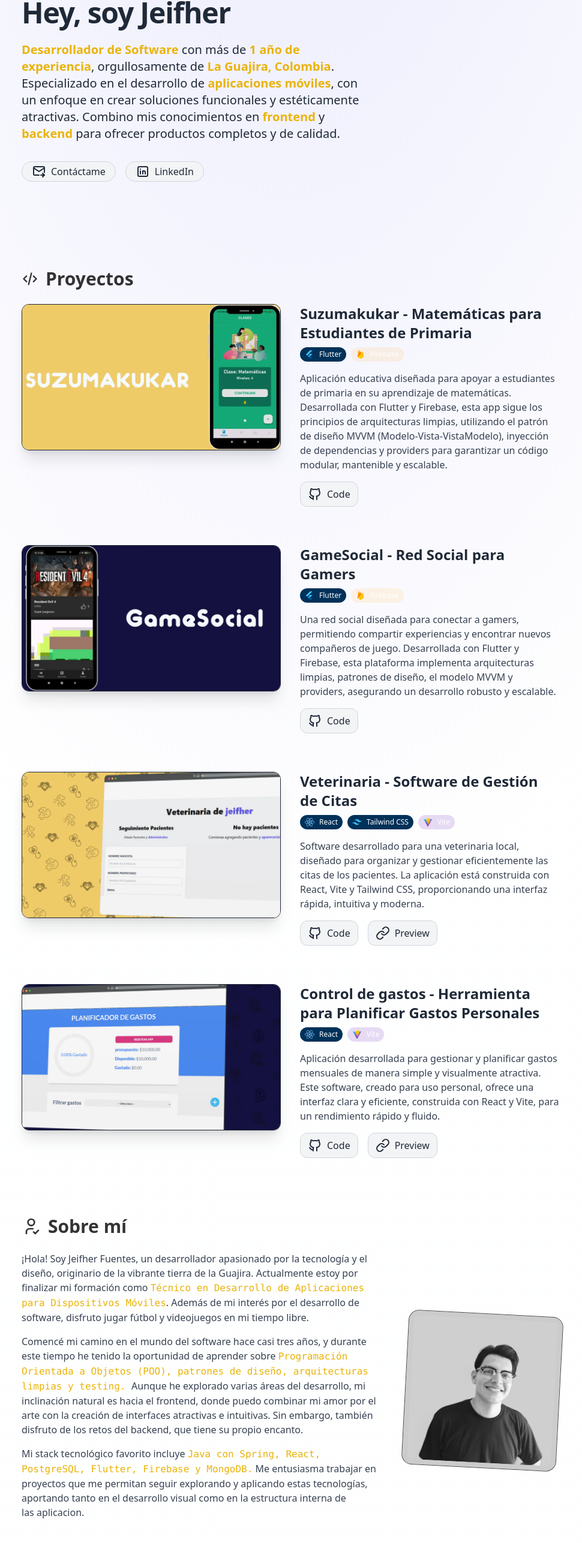
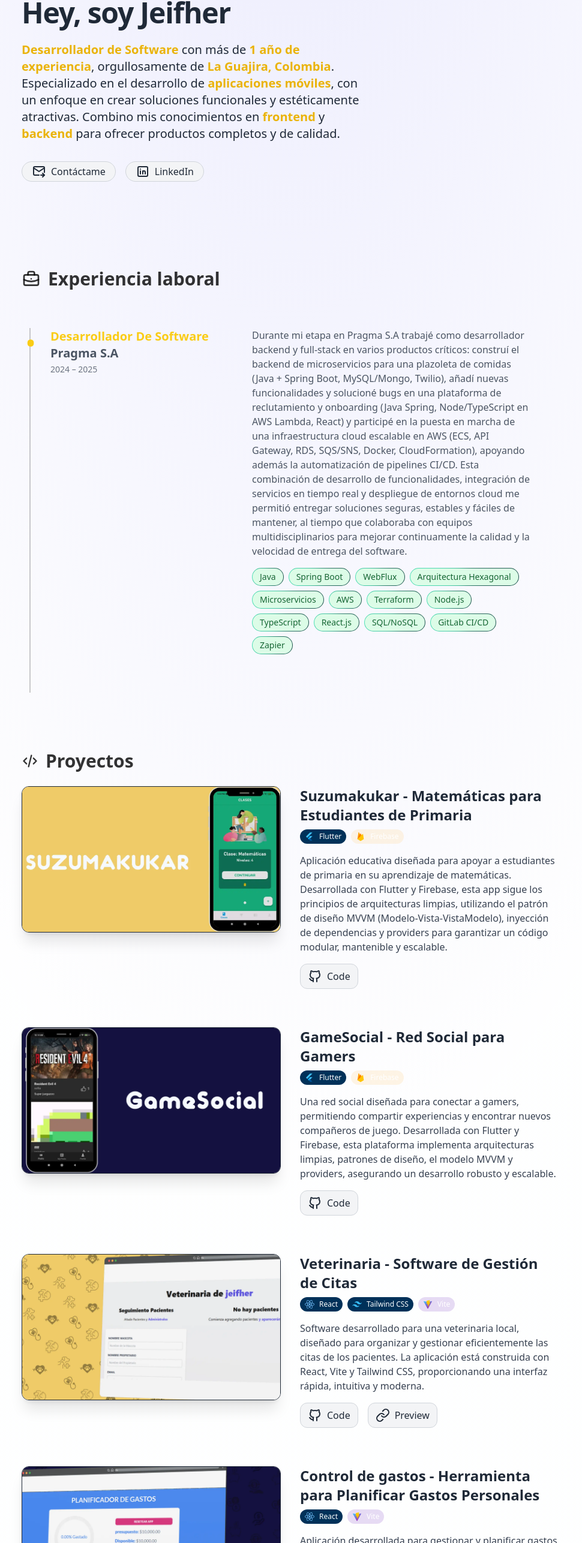
Before and after one commit to JeiFB/porfolio.dev, an Astro site: page / in a window 1280 px wide. Shown: the part 227-2800 px from the top of the page at 60% size, without its empty margins (156-1126 px from the left). Built offline with nearby package versions, Linux system fonts and the light colour scheme; Astro itself is replaced by a stand-in of ours.

Commit message:
se agrego experiencia laboral

```diff
--- a/src/components/AboutMe.astro
+++ b/src/components/AboutMe.astro
@@ -1,22 +1,48 @@
 ---
- const personalImageAlt = "Jeifher Fuentes"
+const personalImageAlt = "Jeifher Fuentes";
 ---
 
-<article class="flex flex-col items-center justify-center gap-8 text-gray-700 dark:text-gray-300 md:flex-row">
+<article
+  class="flex flex-col items-center justify-center gap-8 text-gray-700 dark:text-gray-300 md:flex-row"
+>
   <div
     class="[&>p]:mb-4 [&>p>strong]:text-yellow-500 dark:[&>p>strong]:text-yellow-100 [&>p>strong]:font-normal [&>p>strong]:font-mono text-pretty order-2 md:order-1"
   >
     <p>
-      ¡Hola! Soy Jeifher Fuentes, un desarrollador apasionado por la tecnología y el diseño, originario de la vibrante tierra de la Guajira. Actualmente estoy por finalizar mi formación como <strong> Técnico en Desarrollo de Aplicaciones para Dispositivos Móviles</strong>. Además de mi interés por el desarrollo de software, disfruto jugar fútbol y videojuegos en mi tiempo libre.
+      ¡Hola! Soy Jeifher Fuentes, nacido entre los paisajes cálidos y coloridos
+      de La Guajira y convencido de que la tecnología es una forma de arte. La
+      curiosidad me llevó a formarme como <strong>técnico en desarrollo de software con
+      énfasis en aplicaciones móviles</strong>, pero la aventura no se quedó ahí:
+      disfruto igual dando vida a interfaces con <strong>React y Flutter</strong> que armando la
+      lógica que las sostiene con <strong>Java Spring, Node y bases de datos SQL o
+      NoSQL.</strong>
     </p>
 
     <p>
+      Fuera del código me encontrarás corriendo detrás de un balón de fútbol,
+      inmerso en alguna campaña cooperativa de videojuegos o compartiendo un
+      buen café mientras converso sobre películas, música o las últimas
+      tendencias tech. Creo en las <strong>ideas que resuelven problemas reales</strong> y en los
+      equipos que celebran la creatividad tanto como la rigurosidad técnica. Si
+      algo me define es la mezcla de disciplina y entusiasmo: <strong>aprendo rápido, me
+      adapto a nuevos retos</strong> y siempre busco que cada proyecto—grande o
+      pequeño—<strong>tenga un impacto positivo y humano.</strong>
+    </p>
+
+    <!-- <p>
       Comencé mi camino en el mundo del software hace casi tres años, y durante este tiempo he tenido la oportunidad de aprender sobre <strong> Programación Orientada a Objetos (POO), patrones de diseño, arquitecturas limpias y testing. </strong> Aunque he explorado varias áreas del desarrollo, mi inclinación natural es hacia el frontend, donde puedo combinar mi amor por el arte con la creación de interfaces atractivas e intuitivas. Sin embargo, también disfruto de los retos del backend, que tiene su propio encanto.
     </p>
 
     <p>
       Mi stack tecnológico favorito incluye <strong> Java con Spring, React, PostgreSQL, Flutter, Firebase y MongoDB.</strong> Me entusiasma trabajar en proyectos que me permitan seguir explorando y aplicando estas tecnologías, aportando tanto en el desarrollo visual como en la estructura interna de las aplicacion.
-    </p>
+    </p> -->
   </div>
- <img width="200" height="200" src="/frontal.webp" alt={personalImageAlt} class="order-1 object-cover w-64 h-full p-1 md:order-2 rotate-3 lg:p-2 lg:w-64 aspect-square rounded-2xl bg-black/20 dark:bg-yellow-500/5 ring-1 ring-black/70 dark:ring-white/20 " style="object-position: 50% 50%">
+  <img
+    width="200"
+    height="200"
+    src="/frontal.webp"
+    alt={personalImageAlt}
+    class="order-1 object-cover w-64 h-full p-1 md:order-2 rotate-3 lg:p-2 lg:w-64 aspect-square rounded-2xl bg-black/20 dark:bg-yellow-500/5 ring-1 ring-black/70 dark:ring-white/20"
+    style="object-position: 50% 50%"
+  />
 </article>
--- a/src/components/Experience.astro
+++ b/src/components/Experience.astro
@@ -1,21 +1,12 @@
-<!-- ---
+---
 import ExperienceItem from "./ExperienceItem.astro"
 const EXPERIENCE = [
-  {
-    date: "Actualmente...",
-    title: "Creador de Contenido",
-    company: "Twitch",
-    description:
-      "Divulgo sobre programación y desarrollo web en diferentes plataformas. Galardonado como mejor creador de contenido de habla no-inglesa en 2022 y mejor comunidad en 2023 por GitHub.",
-    link: "https://twitch.tv/midudev",
-  },
-  {
-    date: "Septiembre 2022",
-    title: "Principal Frontend Engineer",
-    company: "Adevinta Spain",
-    description:
-      "Responsable de la plataforma, componentes y utilidades para la creación y desarrollo de aplicaciones web. Mejora de un 30% en la entrega de software. Implantación de medidas de integración continua y despliegue con A/B testing en más de 15 equipos.",
-  },
+{
+  "date": "2024 – 2025",
+  "title": "Desarrollador De Software",
+  "company": "Pragma S.A",
+  "description": "Durante mi etapa en Pragma S.A trabajé como desarrollador backend y full-stack en varios productos críticos: construí el backend de microservicios para una plazoleta de comidas (Java + Spring Boot, MySQL/Mongo, Twilio), añadí nuevas funcionalidades y solucioné bugs en una plataforma de reclutamiento y onboarding (Java Spring, Node/TypeScript en AWS Lambda, React) y participé en la puesta en marcha de una infraestructura cloud escalable en AWS (ECS, API Gateway, RDS, SQS/SNS, Docker, CloudFormation), apoyando además la automatización de pipelines CI/CD. Esta combinación de desarrollo de funcionalidades, integración de servicios en tiempo real y despliegue de entornos cloud me permitió entregar soluciones seguras, estables y fáciles de mantener, al tiempo que colaboraba con equipos multidisciplinarios para mejorar continuamente la calidad y la velocidad de entrega del software."
+},
 ]
 ---
 
@@ -27,4 +18,4 @@ const EXPERIENCE = [
       </li>
     ))
   }
-</ol> -->
+</ol>
--- a/src/components/ExperienceItem.astro
+++ b/src/components/ExperienceItem.astro
@@ -1,5 +1,6 @@
 ---
 import LinkInline from "./LinkInline.astro"
+import Badge from "./Badge.astro"
 
 interface Props {
   title: string
@@ -28,6 +29,21 @@ const { title, company, description, link, date } = Astro.props
   </div>
   <div class="relative flex flex-col gap-2 pb-4 text-gray-600 dark:text-gray-300 md:col-span-3">
     {description}
+    <div class="flex flex-wrap gap-2 mt-2">
+      <Badge>Java</Badge>
+      <Badge>Spring Boot</Badge>
+      <Badge>WebFlux</Badge>
+      <Badge>Arquitectura Hexagonal</Badge>
+      <Badge>Microservicios</Badge>
+      <Badge>AWS</Badge>
+      <Badge>Terraform</Badge>
+      <Badge>Node.js</Badge>
+      <Badge>TypeScript</Badge>
+      <Badge>React.js</Badge>
+      <Badge>SQL/NoSQL</Badge>
+      <Badge>GitLab CI/CD</Badge>
+      <Badge>Zapier</Badge>
+    </div>
     {
       link && (
         <LinkInline href={link}>
@@ -44,10 +60,10 @@ const { title, company, description, link, date } = Astro.props
             stroke-linecap="round"
             stroke-linejoin="round"
           >
-            <>
+            <div>
               <path stroke="none" d="M0 0h24v24H0z" fill="none" />
               <path d="M9 6l6 6l-6 6" />
-            </>
+            </div>
           </svg>
         </LinkInline>
       )
--- a/src/components/Header.astro
+++ b/src/components/Header.astro
@@ -2,11 +2,11 @@
 import ThemeToggle from "./ThemeToggle.astro"
 
 const navItems = [
-  // {
-  //   title: "Experiencia",
-  //   label: "experiencia",
-  //   url: "/#experiencia",
-  // },
+  {
+    title: "Experiencia",
+    label: "experiencia",
+    url: "/#experiencia",
+  },
   {
     title: "Proyectos",
     label: "proyectos",
--- a/src/components/Hero.astro
+++ b/src/components/Hero.astro
@@ -14,7 +14,7 @@ import SocialPill from "@/components/SocialPill.astro"
       alt={personalImageAlt}
     />
     <a
-      href="www.linkedin.com/in/jeifherfuentes"
+      href="https://www.linkedin.com/in/jeifher-isaac-fuentes-benavides-755071238/"
       target="_blank"
       rel="noopener"
       class="flex items-center transition md:justify-center md:hover:scale-105"
--- a/src/pages/index.astro
+++ b/src/pages/index.astro
@@ -23,13 +23,13 @@ import TitleSection from "@/components/TitleSection.astro"
     </Hero>
     </SectionContainer>
     <div class="space-y-24">
-    <!-- <SectionContainer id="experiencia">
+    <SectionContainer id="experiencia">
       <TitleSection>
         <Briefcase class="size-8" />
         Experiencia laboral
       </TitleSection>
       <Experience />
-    </SectionContainer> -->
+    </SectionContainer>
 
     <SectionContainer id="proyectos">
       <TitleSection>
```
Also changed, not shown: public/certificado-laboral.jpg (added).
